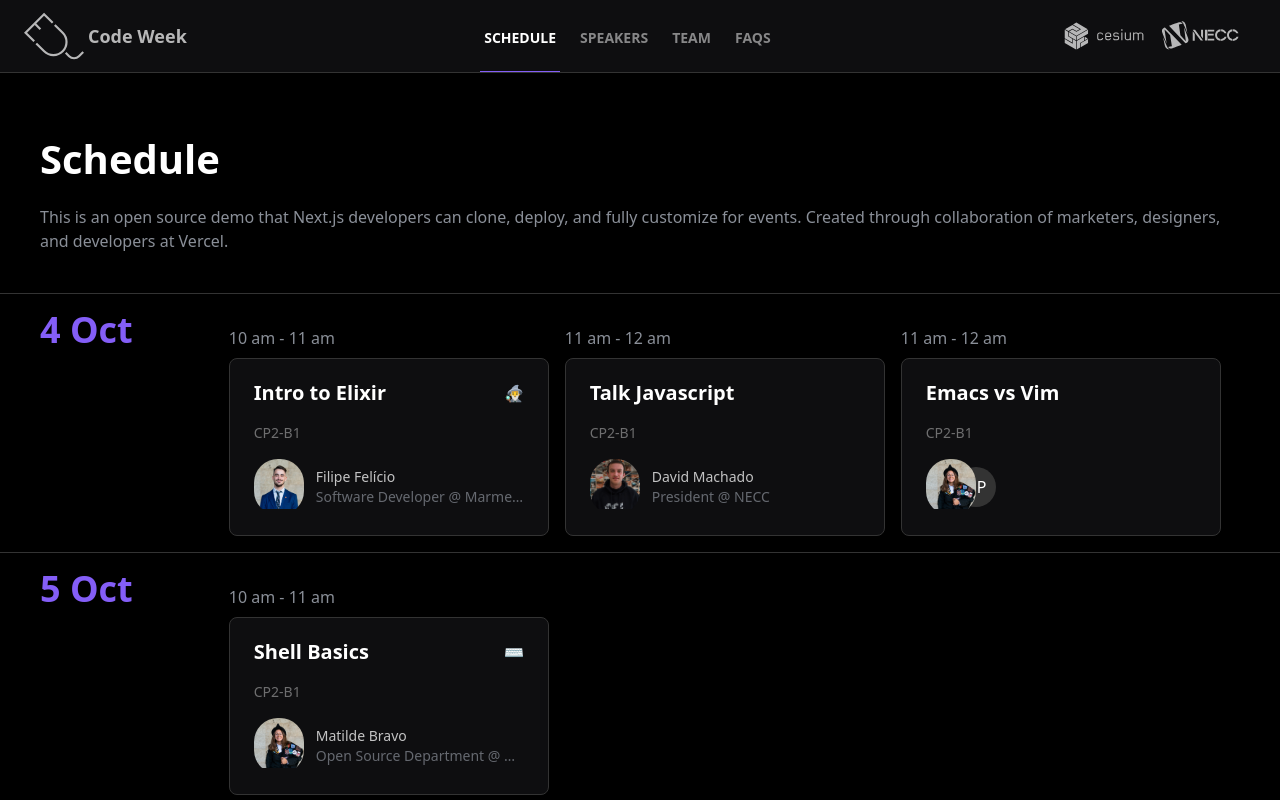
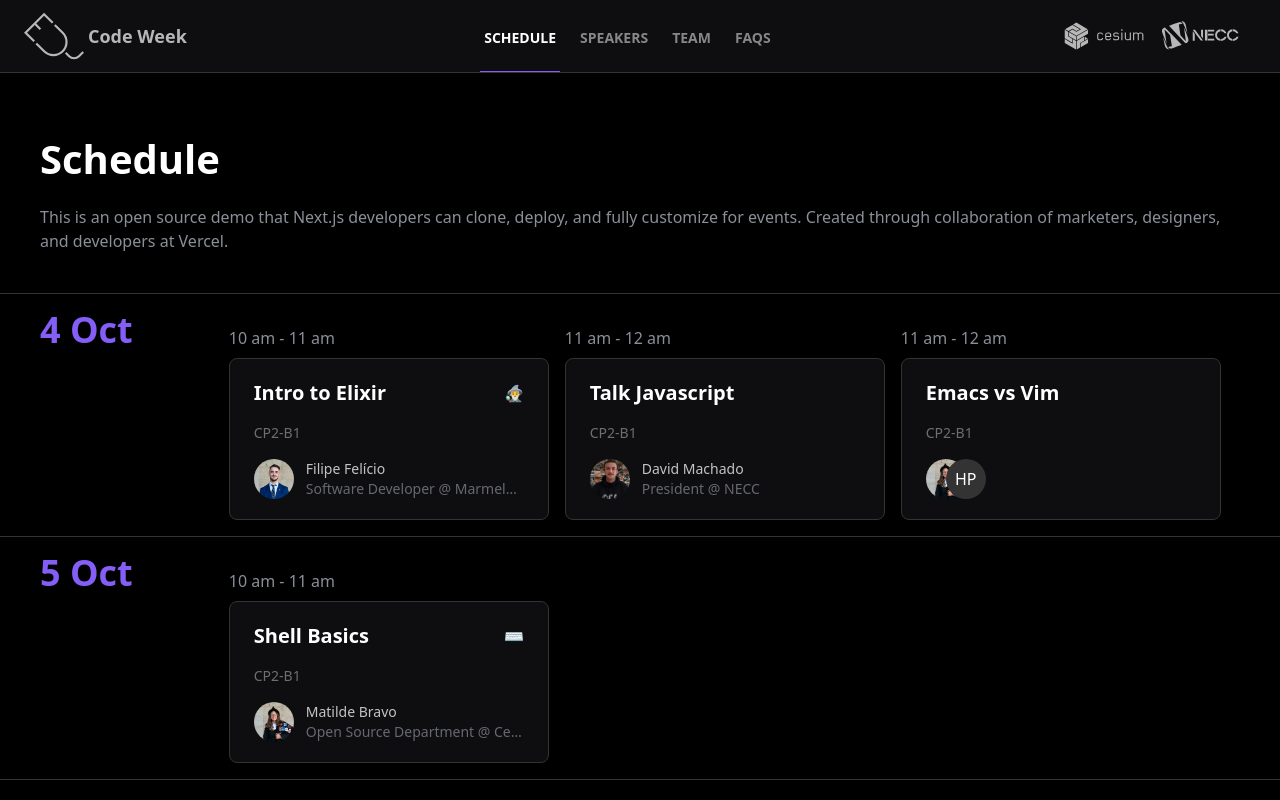
Before and after one commit to cesium/codeweek, a Next.js app: page /schedule in a window 1280 px wide. Shown: the top 800 px of the page. Built offline with nearby package versions, Linux system fonts and the light colour scheme.

Commit message:
Fix images (#21)

```diff
--- a/pages/activity/[slug].js
+++ b/pages/activity/[slug].js
@@ -1,5 +1,4 @@
 import Link from "next/link";
-import Image from "next/image";
 
 import { useRouter } from "next/router";
 import { useEffect, useState } from "react";
@@ -75,7 +74,8 @@ export default function Activity() {
                     <div className="flex items-center space-x-3 rounded-sm border-gray3">
                       <div className="flex-shrink-0">
                         {(speaker.photo && (
-                          <Image
+                          /* eslint-disable @next/next/no-img-element */
+                          <img
                             className="h-10 w-10 rounded-full"
                             src={`/images/speakers/${speaker.photo}`}
                             alt={speaker.name}
--- a/pages/schedule.js
+++ b/pages/schedule.js
@@ -58,15 +58,12 @@ export default function Schedule() {
                                 {activity.speakers.map((speaker) => (
                                   <div className="flex-shrink-0" key={speaker}>
                                     {(speaker.photo && (
-                                      <div className="rounded-3xl overflow-hidden">
-                                        <Image
+                                      /* eslint-disable @next/next/no-img-element */
+                                      <img
+                                        className="h-10 w-10 rounded-full"
                                         src={`/images/speakers/${speaker.photo}`}
                                         alt={speaker.name}
-                                          width={50}
-                                          height={50}
-                                          layout="fixed"
                                       />
-                                      </div>
                                     )) || <DefaultPhoto name={speaker.name} />}
                                   </div>
                                 ))}
@@ -79,15 +76,12 @@ export default function Schedule() {
                                   >
                                     <div className="flex-shrink-0">
                                       {(speaker.photo && (
-                                        <div className="rounded-3xl overflow-hidden">
-                                          <Image
+                                        /* eslint-disable @next/next/no-img-element */
+                                        <img
+                                          className="h-10 w-10 rounded-full"
                                           src={`/images/speakers/${speaker.photo}`}
                                           alt={speaker.name}
-                                            width={50}
-                                            height={50}
-                                            layout="fixed"
                                         />
-                                        </div>
                                       )) || (
                                         <DefaultPhoto name={speaker.name} />
                                       )}
@@ -118,15 +112,12 @@ export default function Schedule() {
                               >
                                 <div className="flex-shrink-0">
                                   {(speaker.photo && (
-                                    <div className="rounded-3xl overflow-hidden">
-                                      <Image
+                                    /* eslint-disable @next/next/no-img-element */
+                                    <img
+                                      className="h-10 w-10 rounded-full"
                                       src={`/images/speakers/${speaker.photo}`}
                                       alt={speaker.name}
-                                        width={50}
-                                        height={50}
-                                        layout="fixed"
                                     />
-                                    </div>
                                   )) || <DefaultPhoto name={speaker.name} />}
                                 </div>
                                 <div className="flex-1 min-w-0">
--- a/pages/speakers.js
+++ b/pages/speakers.js
@@ -32,6 +32,7 @@ export default function Speakers() {
                 <div className="space-y-4 cursor-pointer group relative rounded-lg border border-gray-300 bg-gray1 border-gray2 shadow-sm hover:border-purple">
                   <div className="aspect-w-3 aspect-h-2">
                     <Image
+                      className="rounded-md"
                       src={`/images/speakers/${speaker.photo}`}
                       alt={speaker.name}
                       width={500}
```
Lines whose indentation alone changed are shown as unchanged.
